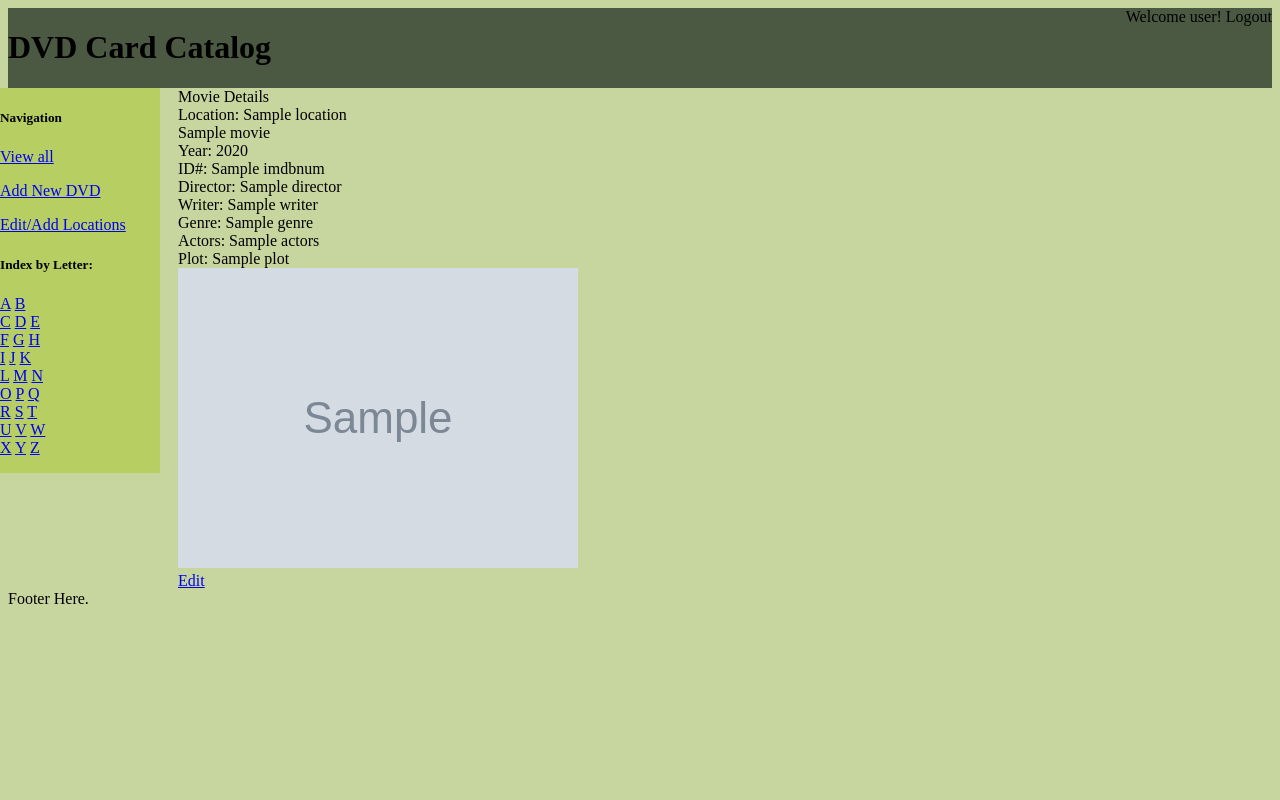
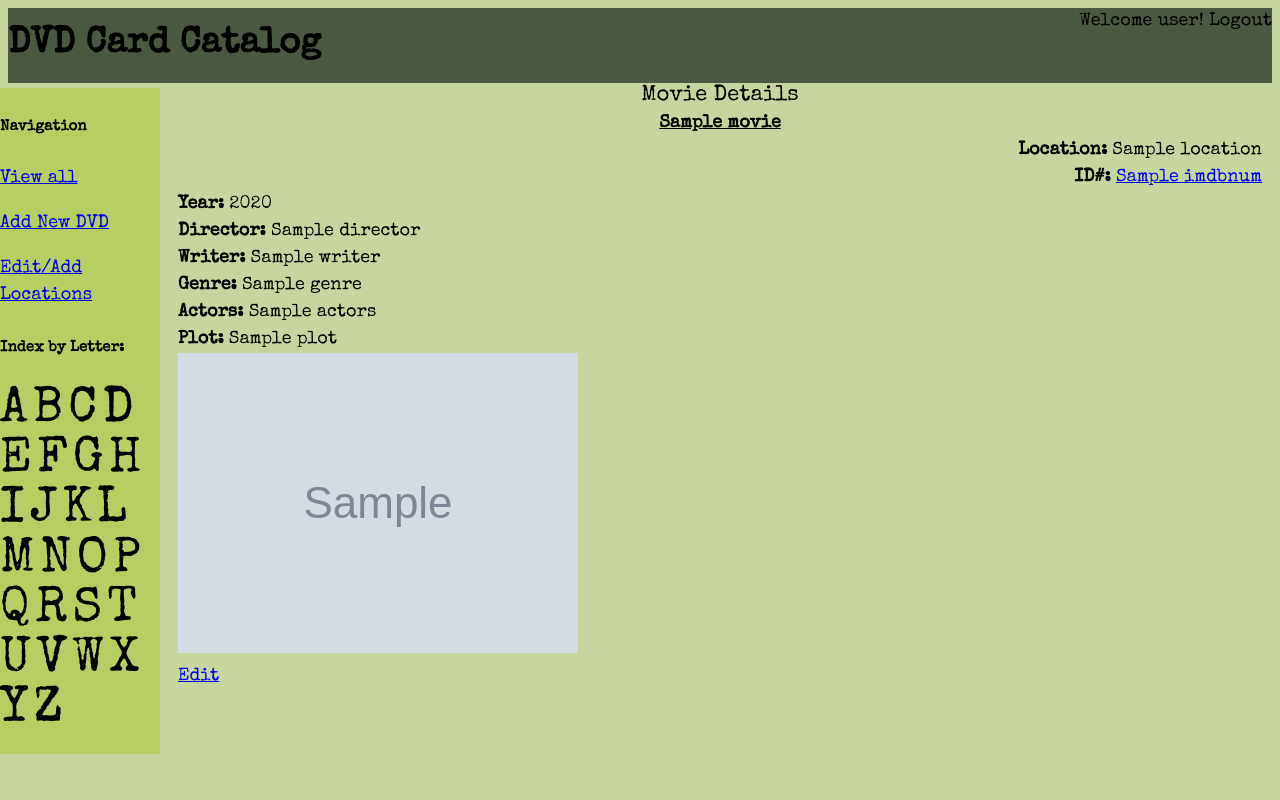
Before and after one commit to davidglic/dvdcatalog, a Node server app: template views/library/card.ejs in a window 1280 px wide. Run offline with Node 20, Linux system fonts and the light colour scheme; tables that the repository leaves empty hold one stand-in row (values such as "Sample post"); the template is opened without the code that fills it: values that come from a table or form of the project are taken from there, most other values are stand-ins (such as "Sample title", 1, 10 or a date in 2020); grey boxes marked "Sample" are stand-in pictures; some libraries are stand-ins or nearby versions.

Commit message:
a little styling

```diff
--- a/public/css/index.css
+++ b/public/css/index.css
@@ -1,5 +1,8 @@
 body {
     background-color: #C7D59F;
+    font-family: 'Special Elite', cursive;
+    font-size: 18px;
+    line-height: 150%;
 }
 header {
     display: flex;
@@ -11,6 +14,17 @@ header {
 #login {
     align-self: center;
 }
+
+
+.main {
+    margin-left: 160px; /* same as width of .sidenav */
+    padding: 0px 10px;
+}
+.section-title {
+    font-size: 22px;
+    text-align: center;
+}
+/* sidebar style */
 .sidenav {
     height: auto;
     width: 160px;
@@ -20,11 +34,20 @@ header {
     left: 0;
     background-color: #B7CE63;
     overflow-x: hidden;
-
-
 }
-
-.main {
-    margin-left: 160px; /* same as width of .sidenav */
-    padding: 0px 10px;
+.navletter {
+    font-size: 50px;
+    line-height: 100%;
+    color: black;
+    text-decoration: none;
 }
+/* card styling */
+.cardtext.movietitle {
+    text-align: center;
+}
+.cardtext.location {
+    text-align: right;
+}
+.cardtext.idnum {
+    text-align: right;
+}
--- a/views/library/card.ejs
+++ b/views/library/card.ejs
@@ -7,16 +7,16 @@
         <div class="section-title">Movie Details</div>
         <div class="main-content">
 
-            <div class="cardtext location">Location: <%= `${movie.Location.name}` %></div>
-            <div class="cardtext movietitle"> <%= `${movie.name}` %></div>
-            <div class="cardtext year">Year: <%= `${movie.year}` %></div>
-            <div class="cardtext idnum">ID#: <%= `${movie.Imdb.imdbnum}` %></div>
+            <div class="cardtext movietitle"><b><u><%= `${movie.name}` %></u></b></div>
+            <div class="cardtext location"><b>Location: </b><%= `${movie.Location.name}` %></div>
+            <div class="cardtext idnum"><b>ID#: </b><a href="<%= `https://www.imdb.com/title/${movie.Imdb.imdbnum}/` %>" target="_blank"><%= `${movie.Imdb.imdbnum}` %></a></div>
+            <div class="cardtext year"><b>Year: </b><%= `${movie.year}` %></div>
 
-            <div class="cardtext api director">Director: <%= apiInfo.Director %></div>
-            <div class="cardtext api writer">Writer: <%= apiInfo.Writer %></div>
-            <div class="cardtext api genre">Genre: <%= apiInfo.Genre %></div>
-            <div class="cardtext api actors">Actors: <%= apiInfo.Actors %></div>
-            <div class="cardtext api plot">Plot: <%= apiInfo.Plot %></div>
+            <div class="cardtext api director"><b>Director: </b><%= apiInfo.Director %></div>
+            <div class="cardtext api writer"><b>Writer: </b><%= apiInfo.Writer %></div>
+            <div class="cardtext api genre"><b>Genre: </b><%= apiInfo.Genre %></div>
+            <div class="cardtext api actors"><b>Actors: </b><%= apiInfo.Actors %></div>
+            <div class="cardtext api plot"><b>Plot: </b><%= apiInfo.Plot %></div>
 
             <div class="cardtext api poster"><img src="<%= apiInfo.Poster %>" alt=""></div>
 
--- a/views/partials/boilerplate.ejs
+++ b/views/partials/boilerplate.ejs
@@ -8,4 +8,7 @@
 
     <link rel="stylesheet" href="/css/index.css">
 
+    <link rel="preconnect" href="https://fonts.gstatic.com">
+    <link href="https://fonts.googleapis.com/css2?family=Special+Elite&display=swap" rel="stylesheet">
+
 </head>
--- a/views/partials/sidebar.ejs
+++ b/views/partials/sidebar.ejs
@@ -8,8 +8,8 @@
         <h5>Index by Letter:</h5>
         <% for (let i=65; i < 91; i++) { %>
            <% let letter = String.fromCharCode(i) %>
-           <a href="/library/<%= `${user.id}/${letter}` %>"><%= `${letter}` %></a>
-           <% if (i%3 === 0) { %>
+           <a class="navletter" href="/library/<%= `${user.id}/${letter}` %>"><%= `${letter}` %></a>
+           <% if (i%4 === 0) { %>
                 <br>
             <% } %>
         <% } %>
```
